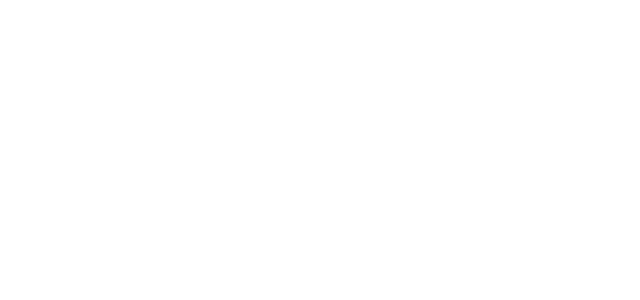
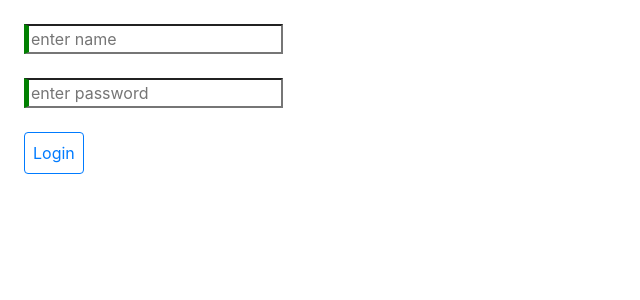
Before and after one commit to SebghatYusuf/Angular-Todo-, an Angular app: page / in a window 1280 px wide. Shown: the top 300 px of the page, without its empty margins (0-640 px from the left). Built offline with nearby package versions, Linux system fonts and the light colour scheme.

Commit message:
reactive forms

```diff
--- a/src/app/app.component.html
+++ b/src/app/app.component.html
@@ -300,3 +300,12 @@ name : {{name}} -->
   </form>
 
 </div> -->
+
+<!-- Lecture #43 - Reactive Forms -->
+
+
+<form class="m-4" [formGroup]="loginForm" (ngSubmit)="collectData()" >
+  <input type="text" name="name" id="name" formControlName="username" placeholder="enter name"> <br><br>
+  <input type="password" name="password" id="password" formControlName="password" placeholder="enter password"> <br><br>
+  <button type="submit" class="btn btn-outline-primary p-2">Login</button>
+</form>
--- a/src/app/app.component.ts
+++ b/src/app/app.component.ts
@@ -1,3 +1,4 @@
+import { FormGroup, FormControl } from '@angular/forms';
 import { Component, ViewContainerRef, ComponentFactoryResolver } from '@angular/core';
 import { UsersService } from './users.service';
 
@@ -45,18 +46,35 @@ import { UsersService } from './users.service';
   styleUrls: ['./app.component.css']
 })
 export class AppComponent {
+  loginForm = new FormGroup({
+    username: new FormControl(''),
+    password: new FormControl(''),
 
-  userData = {
-    'email': 'sebghatyusuf@yahoo.com',
-    'password': 'mypass',
-    'address': 'kabul'
+  });
+
+  collectData(){
+    console.warn(this.loginForm.value )
   }
 
 
-  handleSubmit(data: any){
-    console.warn(data);
 
-  }
+
+
+
+
+
+
+  // userData = {
+  //   'email': 'sebghatyusuf@yahoo.com',
+  //   'password': 'mypass',
+  //   'address': 'kabul'
+  // }
+
+
+  // handleSubmit(data: any){
+  //   console.warn(data);
+
+  // }
 
   // constructor(
   //   private vcr: ViewContainerRef,
--- a/src/app/app.module.ts
+++ b/src/app/app.module.ts
@@ -16,7 +16,7 @@ import { HttpClientModule } from '@angular/common/http';
 import { UsersTestModule } from './users-test/users-test.module';
 import { AdminlitComponent } from './adminlit/adminlit.component';
 import { UserlistComponent } from './userlist/userlist.component';
-import { FormsModule } from '@angular/forms';
+import {  FormsModule, ReactiveFormsModule } from '@angular/forms';
 
 
 @NgModule({
@@ -41,6 +41,8 @@ import { FormsModule } from '@angular/forms';
     HttpClientModule,
     UsersTestModule,
     AdminModule,
+    ReactiveFormsModule,
+
     // NgbModule.forRoot(),
   ],
   providers: [],
```
